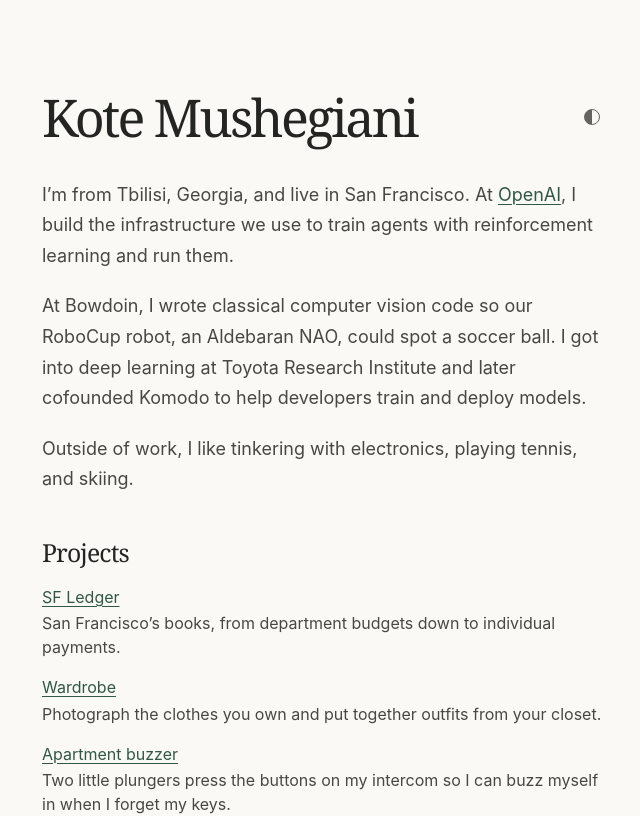
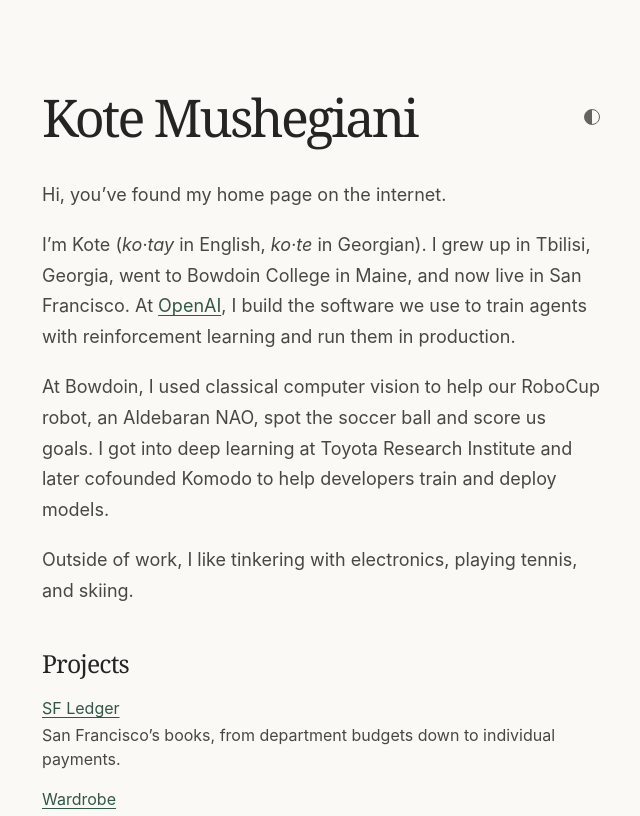
Before and after one commit to kmushegi/kote.fyi, a Next.js app in the folder site/: page / in a window 1280 px wide. Shown: the top 816 px of the page, without its empty margins (318-958 px from the left). Built offline with nearby package versions, Linux system fonts and the light colour scheme; no server answers.

Commit message:
Use Kote’s revised introduction and pronunciation guide

```diff
--- a/site/app/page.jsx
+++ b/site/app/page.jsx
@@ -33,14 +33,17 @@ export default function Page() {
       </header>
 
       <div className="bio">
+        <p>Hi, you’ve found my home page on the internet.</p>
         <p>
-          I’m from Tbilisi, Georgia, and live in San Francisco. At{" "}
-          <a href="https://openai.com/">OpenAI</a>, I build the infrastructure
-          we use to train agents with reinforcement learning and run them.
+          I’m Kote (<i>ko·tay</i> in English, <i>ko·te</i> in Georgian).
+          I grew up in Tbilisi, Georgia, went to Bowdoin College in Maine,
+          and now live in San Francisco. At{" "}
+          <a href="https://openai.com/">OpenAI</a>, I build the software we use
+          to train agents with reinforcement learning and run them in production.
         </p>
         <p>
-          At Bowdoin, I wrote classical computer vision code so our RoboCup
-          robot, an Aldebaran NAO, could spot a soccer ball. I got into deep
+          At Bowdoin, I used classical computer vision to help our RoboCup
+          robot, an Aldebaran NAO, spot the soccer ball and score us goals. I got into deep
           learning at Toyota Research Institute and later cofounded Komodo to
           help developers train and deploy models.
         </p>
```
